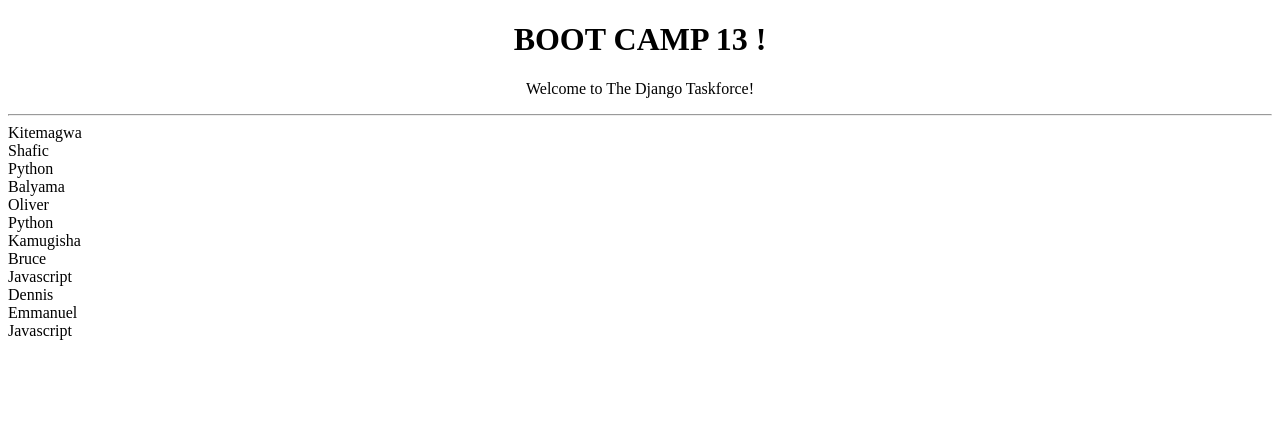
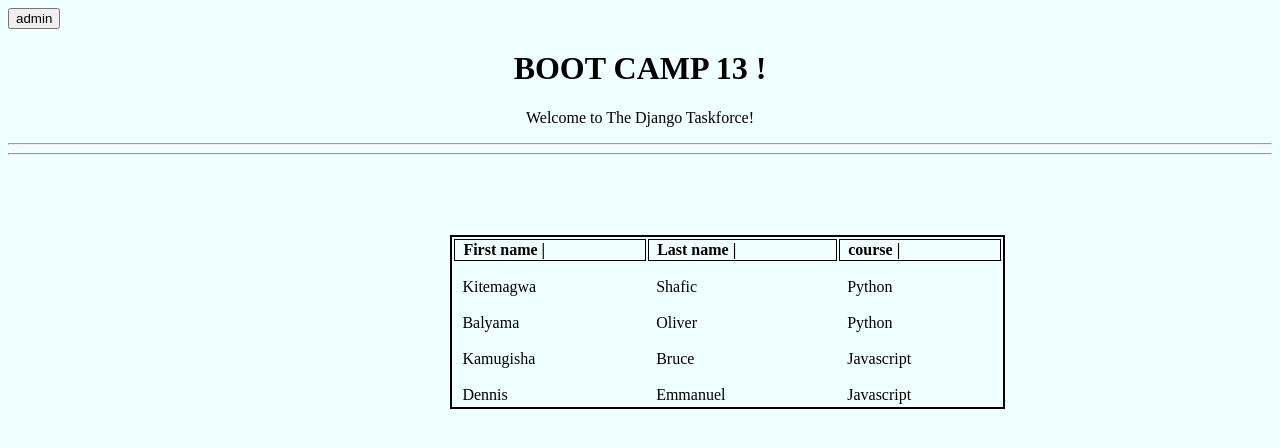
Before and after one commit to Kitemaggwa-Shafic/django_task_force_RestAPI, a Django app: page / in a window 1280 px wide. Shown: the top 448 px of the page. Run offline with Django 4.2, Linux system fonts and the light colour scheme; data comes from the database, SQL or seed files in the repository; both versions use the stored data as it was after the commit.

Commit message:
adjusted index file

```diff
--- a/bootcamp13/templates/home.html
+++ b/bootcamp13/templates/home.html
@@ -1,25 +1,55 @@
 <!DOCTYPE html>
 <html>
+<head>
+    <style>
+        body{
+            background-color: azure;
+        }
+        table{
+            border: solid 2px;
+            margin-left: 35%;
+        }
+        th{
+
+            border: solid 1px;
+            padding-right: 100px;
+            padding-left: 8px;
+        }
+        td{
+            padding-top: 15px;
+            padding-left: 8px;
+        }
+    </style>
+    <title>Django-taskforce</title>
+</head>
 <body>
-
+<a href="http://127.0.0.1:8000/admin/"> <input type="button" value="admin"></a>
     <center><h1>BOOT CAMP 13 !</h1>
 <p> Welcome to The Django Taskforce!</p></center><hr>
 <div class="container">
-    <div class="table">
+
+    <table>
+        <thead>
+            <tr>
+                <th>First name | </th>
+                <th>Last name |</th>
+                <th>course |</th>
+            </tr>
+        </thead>
+        <hr>
     {% for name in members %}
-    <div class="row">
-        <div class="com-lg-5 col-md-5 col-12">
-            {{name.fName}}
-        </div>
-        <div class="com-lg-5 col-md-5 col-12">
-            {{name.lName}}
-        </div>
-        <div class="com-lg-5 col-md-5 col-12">
-            {{name.course}}
-        </div>
-    </div>
+        <tbody>
+            <tr>
+                <td>{{name.fName}}</td>
+                <td>{{name.lName}}</td>
+                <td>{{name.course}}</td>
+                <br>
+            </tr>
+        </tbody>
     {% endfor %}
-    </div>
+    </table>
+
+
 </div>
 </body>
 </html>
```
Also changed, not shown: db.sqlite3.
